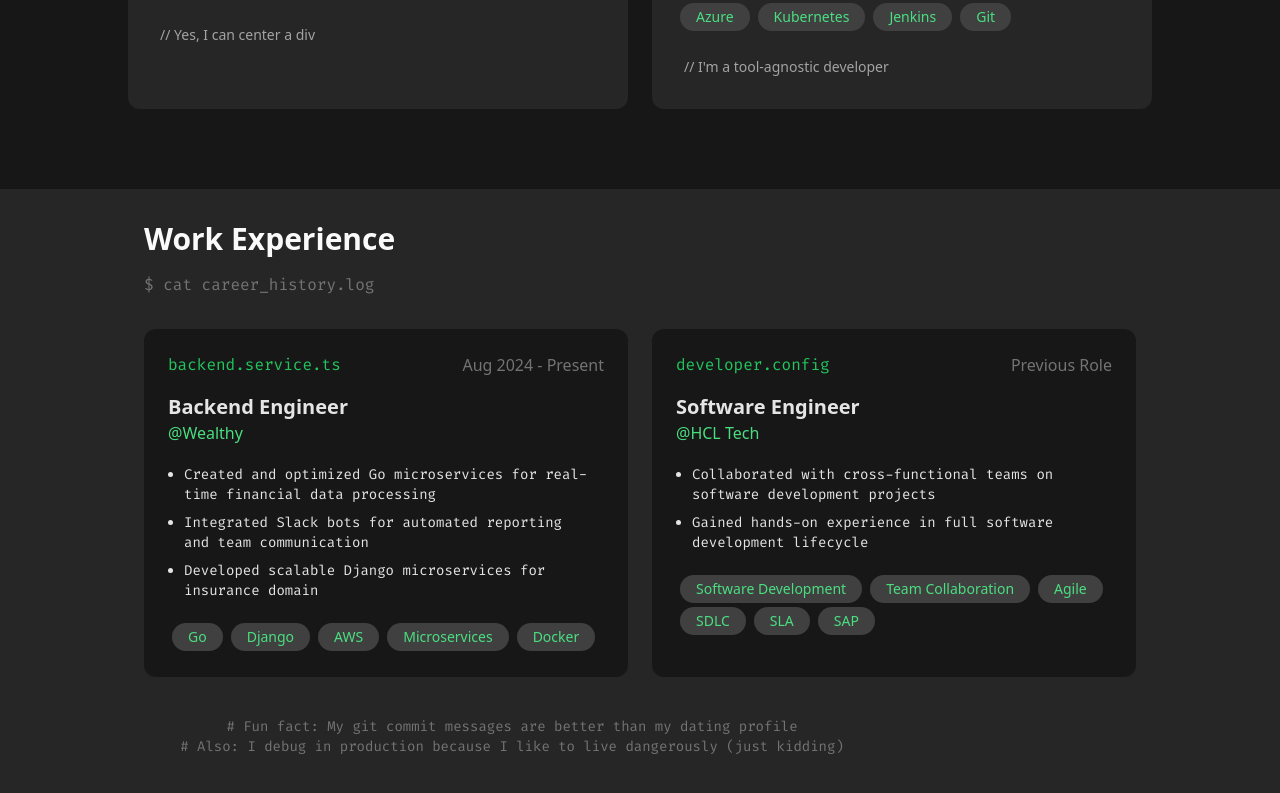
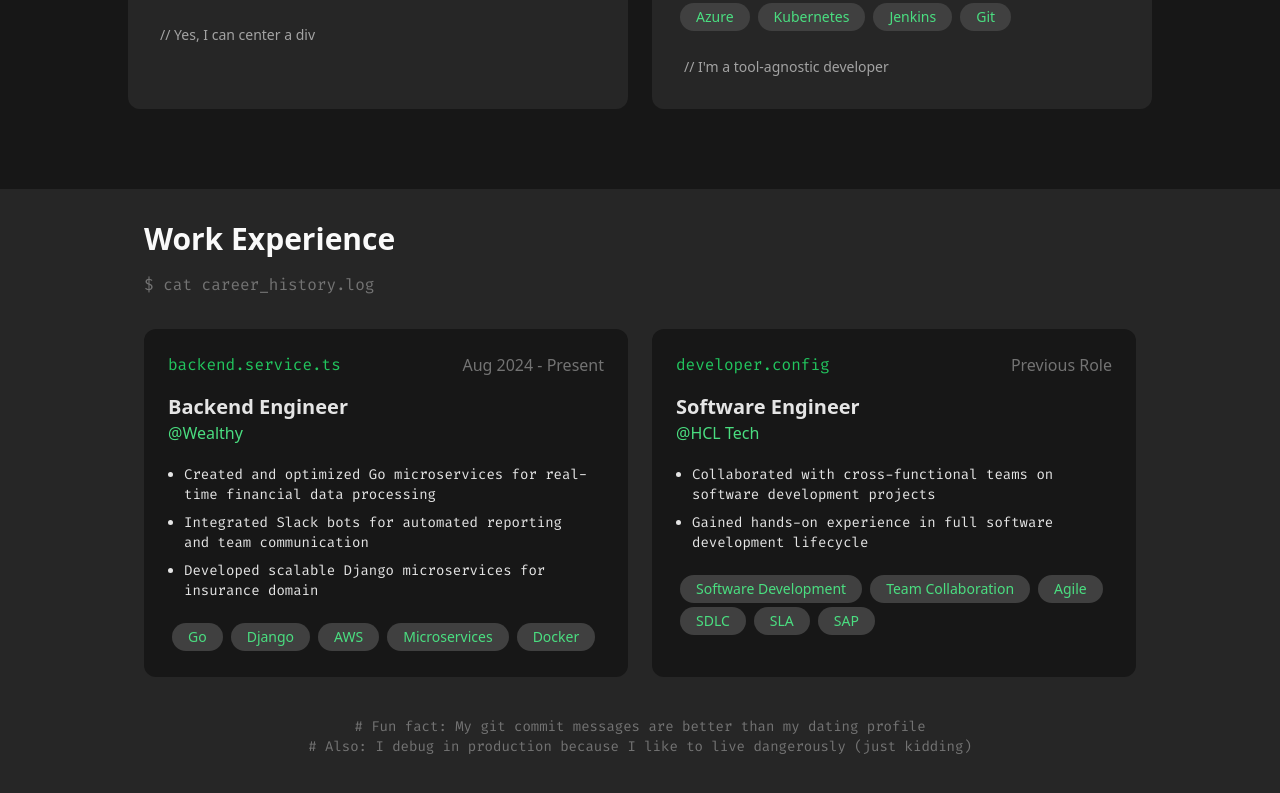
Before and after one commit to yasharya2901/my_portfolio_website, a Next.js app: page / in a window 1280 px wide. Shown: the part 1963-2756 px from the top of the page. Built offline with nearby package versions, Linux system fonts and the light colour scheme.

Commit message:
Made the margin auto to center the text

```diff
--- a/src/app/components/WorkExperience/WorkExperience.tsx
+++ b/src/app/components/WorkExperience/WorkExperience.tsx
@@ -33,7 +33,7 @@
                 <ExperienceCard key={index} fileName={obj.fileName} role={obj.role} company={obj.company} duration={obj.duration} points={obj.points} techStacks={obj.techStacks} />
             ))}
         </div>
-        <div className='flex flex-col pt-10 max-w-5xl px-4 font-fira text-sm text-neutral-500 items-center justify-center'>
+        <div className='flex flex-col pt-10 max-w-5xl px-4 font-fira text-sm text-neutral-500 items-center justify-center mx-auto'>
           <div>{`# Fun fact: My git commit messages are better than my dating profile`}</div>
           <div>{`# Also: I debug in production because I like to live dangerously (just kidding)`}</div>
         </div>
```
